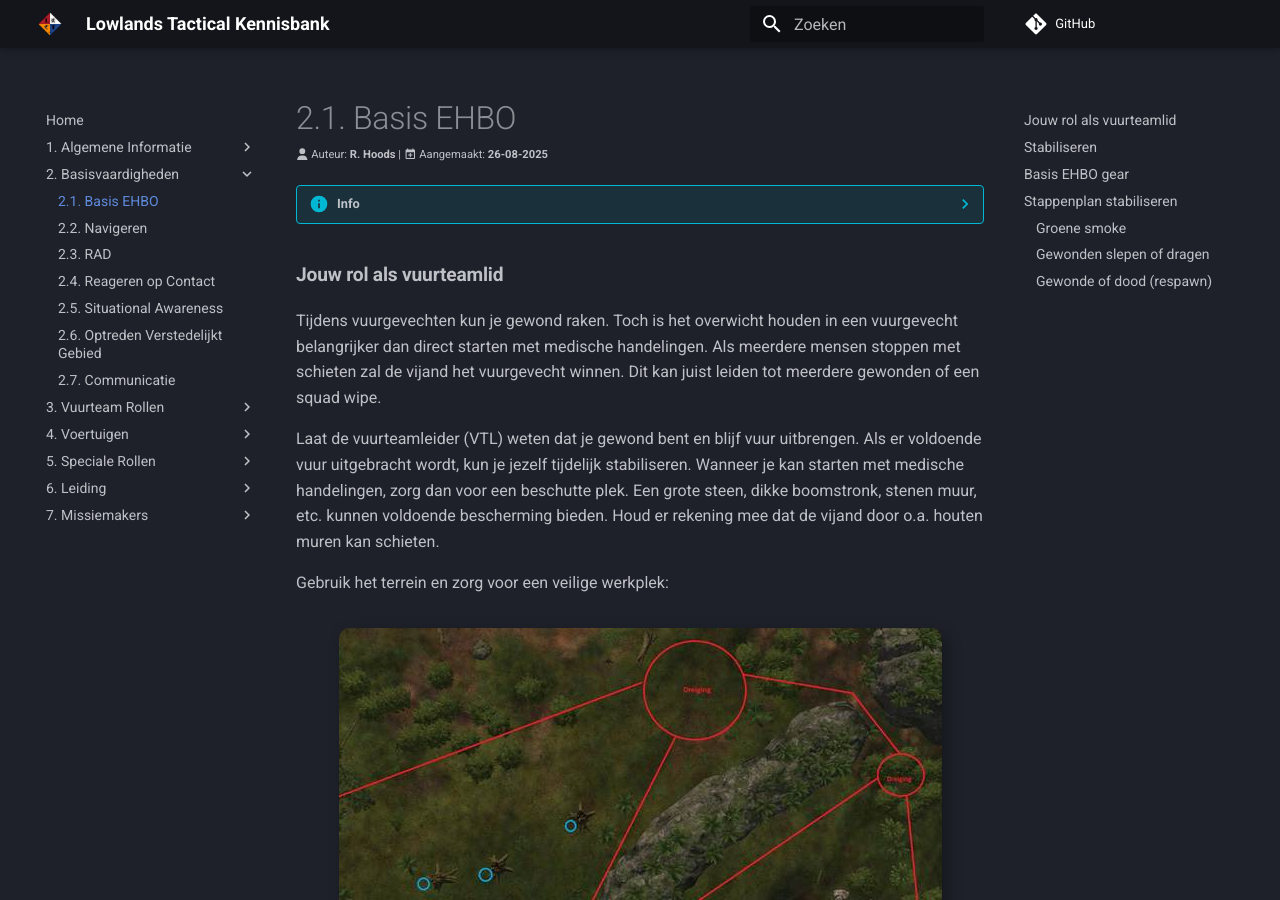
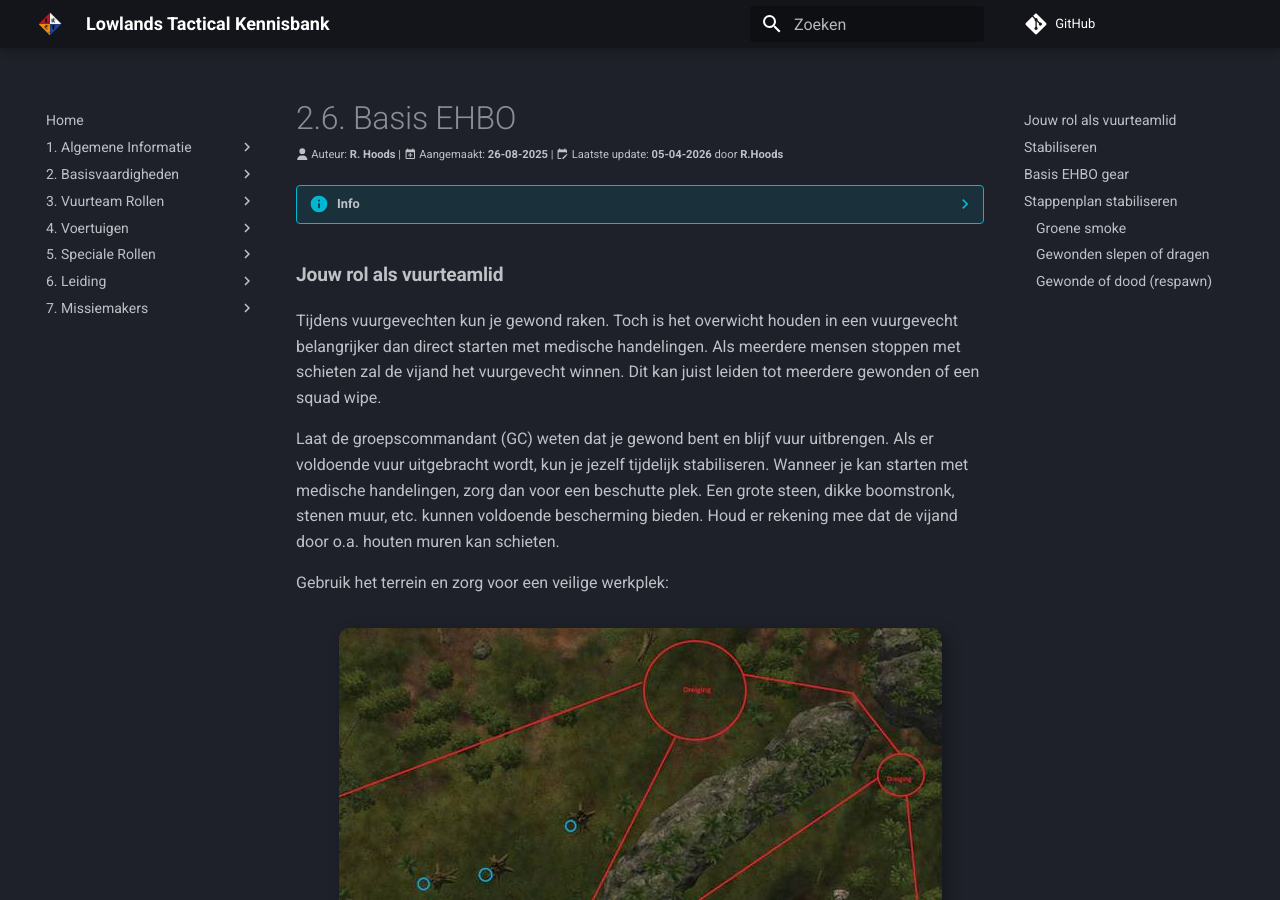
Before and after one commit to Lowlands-Tactical/LT-Wiki, an MkDocs documentation site: the page built from docs/2_basisvaardigheden/2_6_basis_ehbo.md, in a window 1280 px wide and 900 px high. Built offline with MkDocs 1.6.1 and Material for MkDocs 9.7.7, drawn with Linux system fonts in a browser that asks for light colours; comment, search, counter and statistics services are not loaded; some of the changed text lies outside the part shown.

Commit message:
basis ehbo aanpassingen

```diff
--- a/docs/2_basisvaardigheden/2_1_basis_ehbo.md
+++ b/docs/2_basisvaardigheden/2_6_basis_ehbo.md
@@ -1,10 +1,10 @@
 ---
 layout: doc
-title: 2.1. Basis EHBO
+title: 2.6. Basis EHBO
 ---
-# 2.1. Basis EHBO
+# 2.6. Basis EHBO
 <span style="font-size:0.7em;">
-    :fontawesome-solid-user: Auteur: **R. Hoods** | :material-calendar-plus: Aangemaakt: **26-08-2025**
+    :fontawesome-solid-user: Auteur: **R. Hoods** | :material-calendar-plus: Aangemaakt: **26-08-2025** | :material-calendar-edit: Laatste update: **05-04-2026** door **R.Hoods**
 </span>
 
 ??? info
@@ -38,11 +38,11 @@
 
 Tijdens vuurgevechten kun je gewond raken. Toch is het overwicht houden in een vuurgevecht belangrijker dan direct starten met medische handelingen. Als meerdere mensen stoppen met schieten zal de vijand het vuurgevecht winnen. Dit kan juist leiden tot meerdere gewonden of een squad wipe.
 
-Laat de vuurteamleider (VTL) weten dat je gewond bent en blijf vuur uitbrengen. Als er voldoende vuur uitgebracht wordt, kun je jezelf tijdelijk stabiliseren. Wanneer je kan starten met medische handelingen, zorg dan voor een beschutte plek. Een grote steen, dikke boomstronk, stenen muur, etc. kunnen voldoende bescherming bieden. Houd er rekening mee dat de vijand door o.a. houten muren kan schieten.
+Laat de groepscommandant (GC) weten dat je gewond bent en blijf vuur uitbrengen. Als er voldoende vuur uitgebracht wordt, kun je jezelf tijdelijk stabiliseren. Wanneer je kan starten met medische handelingen, zorg dan voor een beschutte plek. Een grote steen, dikke boomstronk, stenen muur, etc. kunnen voldoende bescherming bieden. Houd er rekening mee dat de vijand door o.a. houten muren kan schieten.
 
 Gebruik het terrein en zorg voor een veilige werkplek:
 
-![Afbeelding](img/2_1_basis_ehbo/ehbo1.jpg)
+![Afbeelding](img/2_6_basis_ehbo/ehbo1.jpg)
 
 Stabiliseer jezelf eerst, voordat je direct een Medic om hulp roept. Met veel wonden kun je, na een 'quick fix', prima doorvechten. Als een teamlid neer is, geef dit dan door aan de VTL en Medic.
 
@@ -51,10 +51,10 @@
 Het uitvoeren van medische handelingen doe je in het Medical Menu. Open deze met `H` of via ACE-interact. Wanneer je close range naar een speler kijkt en op `H` drukt, krijg je het Medical Menu van diegene.
 
 **Self interact:**
-![Afbeelding](img/2_1_basis_ehbo/ehbo2.jpg)
+![Afbeelding](img/2_6_basis_ehbo/ehbo2.jpg)
 
 **Medical Menu:**
-![Afbeelding](img/2_1_basis_ehbo/ehbo3.png)
+![Afbeelding](img/2_6_basis_ehbo/ehbo3.png)
 
 - Links bovenin onder **EXAMINE & TREATMENT** kun je langs de verschillende medische handelingen klikken.
 - In het midden zie je de status van de gewonde. Je kan op alle lichaamsdelen drukken. Om het geselecteerde lichaamsdeel staat nu een witte rand. Gekleurde lichaamsdelen zijn gewond (licht geel → donkerrood).
@@ -92,10 +92,10 @@
 1. ACE-interact → `Drag` of `Carry`.
 2. Of druk `H` bij de gewonde → selecteer `Drag/Carry` in het Medical Menu.
 
-![Afbeelding](img/2_1_basis_ehbo/ehbo5.png)
+![Afbeelding](img/2_6_basis_ehbo/ehbo5.png)
 
 ### Gewonde of dood (respawn)
 
 - Druk op het hoofd van een speler → selecteer `Response` in het Medical Menu om status te checken.
 - Dode spelers: krijgen zwart triagelabel of bodybag. Ragdoll = dood.
-![Afbeelding](img/2_1_basis_ehbo/ehbo6.png)
+![Afbeelding](img/2_6_basis_ehbo/ehbo6.png)
```
Also changed, not shown: other parts of docs/2_basisvaardigheden/2_6_basis_ehbo.md (+3 -3 lines), docs/2_basisvaardigheden/img/2_6_basis_ehbo/ehbo1.jpg (renamed from docs/2_basisvaardigheden/img/2_1_basis_ehbo/ehbo1.jpg), docs/2_basisvaardigheden/img/2_6_basis_ehbo/ehbo2.jpg (renamed from docs/2_basisvaardigheden/img/2_1_basis_ehbo/ehbo2.jpg), docs/2_basisvaardigheden/img/2_6_basis_ehbo/ehbo3.png (renamed from docs/2_basisvaardigheden/img/2_1_basis_ehbo/ehbo3.png), docs/2_basisvaardigheden/img/2_6_basis_ehbo/ehbo4.png (renamed from docs/2_basisvaardigheden/img/2_1_basis_ehbo/ehbo4.png), docs/2_basisvaardigheden/img/2_6_basis_ehbo/ehbo5.png (renamed from docs/2_basisvaardigheden/img/2_1_basis_ehbo/ehbo5.png), docs/2_basisvaardigheden/img/2_6_basis_ehbo/ehbo6.png (renamed from docs/2_basisvaardigheden/img/2_1_basis_ehbo/ehbo6.png).
